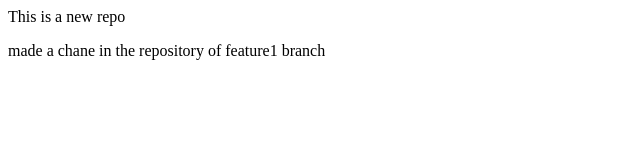
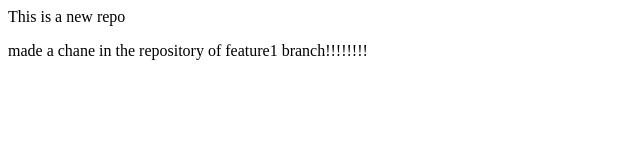
Before and after one commit to nikhilpasula/localRepo, a plain HTML site: page index.html in a window 1280 px wide. Shown: the full height of the page, 0-640 px from the left. Drawn offline with Linux system fonts and the light colour scheme.

Commit message:
made a change in the feature1

```diff
--- a/index.html
+++ b/index.html
@@ -1,4 +1,4 @@
 <p>This is a new repo</p>
 <p>
-    made a chane in the repository of feature1 branch
+    made a chane in the repository of feature1 branch!!!!!!!!
 </p>
```
